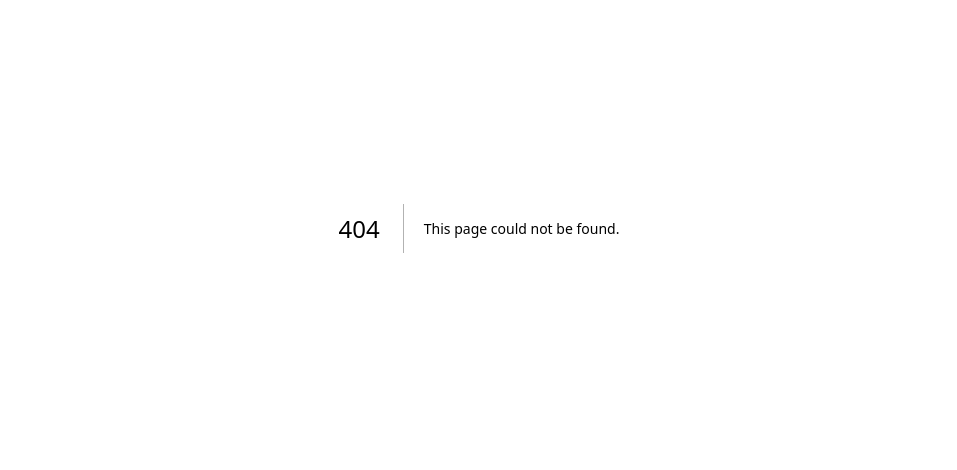
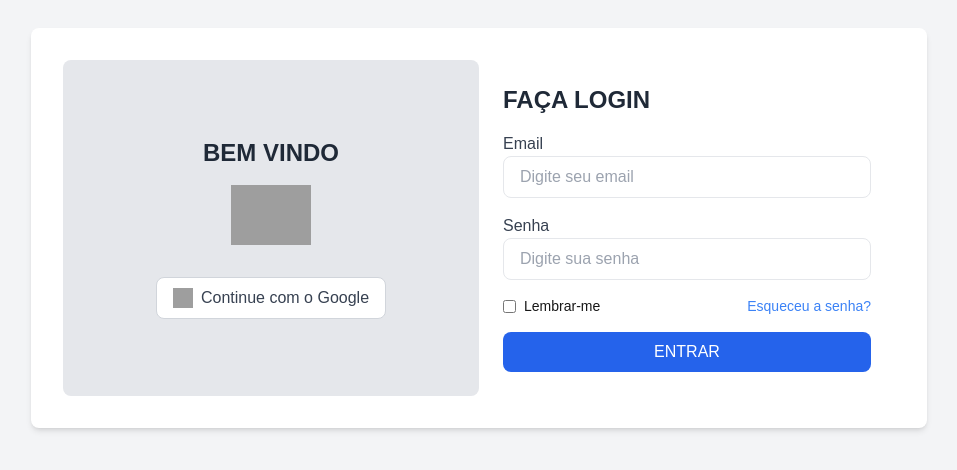
Before and after one commit to gstSenai/Projeto-Final-MI75, a Next.js app in the folder front-end-imobiliaria/: page /login in a window 1280 px wide. Before the commit this address had no page. Shown: the part 172-642 px from the top of the page, without its empty margins (161-1118 px from the left). Built offline with nearby package versions, Linux system fonts and the light colour scheme; grey boxes are pictures that could not be loaded.

Commit message:
Pagina de login cadastro iniciada

```diff
--- /dev/null
+++ b/front-end-imobiliaria/src/app/cadastro/page.tsx
@@ -0,0 +1,5 @@
+import AuthForm from "@/components/AuthForm";
+
+export default function CadastroPage() {
+  return <AuthForm title="CRIE SUA CONTA" buttonText="CADASTRAR" />;
+}
--- /dev/null
+++ b/front-end-imobiliaria/src/app/login/page.tsx
@@ -0,0 +1,5 @@
+import AuthForm from "@/components/AuthForm";
+
+export default function LoginPage() {
+  return <AuthForm title="BEM VINDO" buttonText="ENTRAR" />;
+}
--- a/front-end-imobiliaria/src/app/page.tsx
+++ b/front-end-imobiliaria/src/app/page.tsx
@@ -1,4 +1,5 @@
 import { Montserrat } from 'next/font/google';
+import Link from 'next/link';
 
 
 // Carregando a fonte Inter
@@ -8,44 +9,12 @@ const montserrat = Montserrat({
     display: 'swap',
 });
 
-import Botao from '@/components/Botao';
-import Image from 'next/image';
-
 export default function PaginaEditor() {
     return (
-        <div className={`${montserrat.className} pt-3 pb-24 lg:pt-14 lg:pb-52`}>
-            <main className="relative flex h-[811px] w-full max-w-[1810px] mx-auto overflow-hidden ">
-                <Image src="/cidadePaginaEditor.png" alt="cidade da Pagina do Editor" layout="fill" objectFit="cover" quality={100}/>
-                <div className="absolute inset-0 flex flex-col justify-center items-center 2xl:items-start text-white p-8 md:pl-16 2xl:pl-32">
-                    <h1 className="text-[2.5rem] lg:text-[4.375rem] text-center 2xl:text-start font-bold">Bem-vindo à Área do Editor!</h1>
-                    {/* Linha vermelha */}
-                    <div className="border-t-8 border-[#702632] w-[265px] md:w-[405px] 2xl:w-[405px] my-6"></div>
-                    <p className=" text-2xl lg:text-3xl  font-normal text-center 2xl:text-start max-w-4xl">Aqui você encontra todas as ferramentas necessárias para gerenciar todos os imóveis junto de ferramentas de cadastro de imóveis.</p>
-                </div>
-            </main>
-            <section>
-                <h2 className='flex justify-center text-center text-5xl lg:text-6xl font-medium p-24'>Explore nossos recursos:</h2>
-                <div className='flex flex-col lg:flex-row 2xl:flex-row items-center justify-center  sm:items-center sm:justify-center md:justify-around ' >
-                    <div className='flex flex-col items-center w-80  py-10 md:py-10 2xl:py-0'>
-                        <Image src="/gerenciamentoImoveis.png" alt="Gerenciamento de Imóveis" width={110} height={123} />
-                        <p className='text-4xl font-medium opacity-75 text-center leading-tight py-16 min-h-[120px]'>Gerenciamento de Imóveis</p>
-                        <Botao texto="Gerenciar" />
-                    </div>
-                    <div className='flex flex-col items-center w-80 py-10 md:py-10 2xl:py-0'>
-                        <Image src="/gerenciamentoProprietarios.png" alt="Cadastro de Imóveis" width={110} height={123} />
-                        <p className='text-4xl  font-medium opacity-75 text-center leading-tight py-16 min-h-[120px]'>Gerenciamento de Proprietários</p>
-                        <Botao texto="Gerenciar" />
-                    </div>
-                    <div className='flex flex-col items-center w-80 py-10 md:py-10 2xl:py-0'>
-                        <Image src="/cadastroImoveis.png" alt="Gerenciamento de Imóveis" width={110} height={123} />
-                        <p className='text-4xl  font-medium opacity-75 text-center leading-tight py-16 min-h-[120px]'>Cadastrar Imóveis</p>
-                        <Botao texto="Gerenciar" />
-                    </div>
-                </div>
-            </section>
+        <div className='flex gap-14 text-2xl'>
+            <Link href="./login">Login</Link>
+            <Link href="./cadastro">Cadastro</Link>
         </div>
-
-
     );
 
 
--- /dev/null
+++ b/front-end-imobiliaria/src/components/AuthForm/index.tsx
@@ -0,0 +1,62 @@
+import React from "react";
+
+interface AuthFormProps {
+  title: string;
+  buttonText: string;
+}
+
+const AuthForm: React.FC<AuthFormProps> = ({ title, buttonText }) => {
+  return (
+    <div className="flex h-screen items-center justify-center bg-gray-100">
+      <div className="bg-white shadow-md rounded-lg p-8 flex flex-col md:flex-row w-4/5 max-w-4xl">
+        {/* Lado Esquerdo */}
+        <div className="w-full md:w-1/2 flex flex-col items-center justify-center p-6 bg-gray-200 rounded-lg">
+          <h2 className="text-2xl font-bold text-gray-800">{title}</h2>
+          <img src="/logo.svg" alt="Logo" className="w-20 my-4" />
+          <button className="bg-white border border-gray-300 text-gray-700 py-2 px-4 rounded-lg flex items-center mt-4">
+            <img src="/google-icon.png" alt="Google" className="w-5 h-5 mr-2" />
+            Continue com o Google
+          </button>
+        </div>
+
+        {/* Lado Direito */}
+        <div className="w-full md:w-1/2 flex flex-col justify-center p-6">
+          <h2 className="text-2xl font-semibold text-gray-800 mb-4">FAÇA LOGIN</h2>
+          <form>
+            <div className="mb-4">
+              <label className="block text-gray-700">Email</label>
+              <input
+                type="email"
+                className="w-full px-4 py-2 border rounded-lg focus:ring-2 focus:ring-blue-500"
+                placeholder="Digite seu email"
+              />
+            </div>
+
+            <div className="mb-4">
+              <label className="block text-gray-700">Senha</label>
+              <input
+                type="password"
+                className="w-full px-4 py-2 border rounded-lg focus:ring-2 focus:ring-blue-500"
+                placeholder="Digite sua senha"
+              />
+            </div>
+
+            <div className="flex justify-between text-sm mb-4">
+              <label className="flex items-center">
+                <input type="checkbox" className="mr-2" />
+                Lembrar-me
+              </label>
+              <a href="#" className="text-blue-500">Esqueceu a senha?</a>
+            </div>
+
+            <button className="w-full bg-blue-600 text-white py-2 rounded-lg hover:bg-blue-700 transition">
+              {buttonText}
+            </button>
+          </form>
+        </div>
+      </div>
+    </div>
+  );
+};
+
+export default AuthForm;
```
